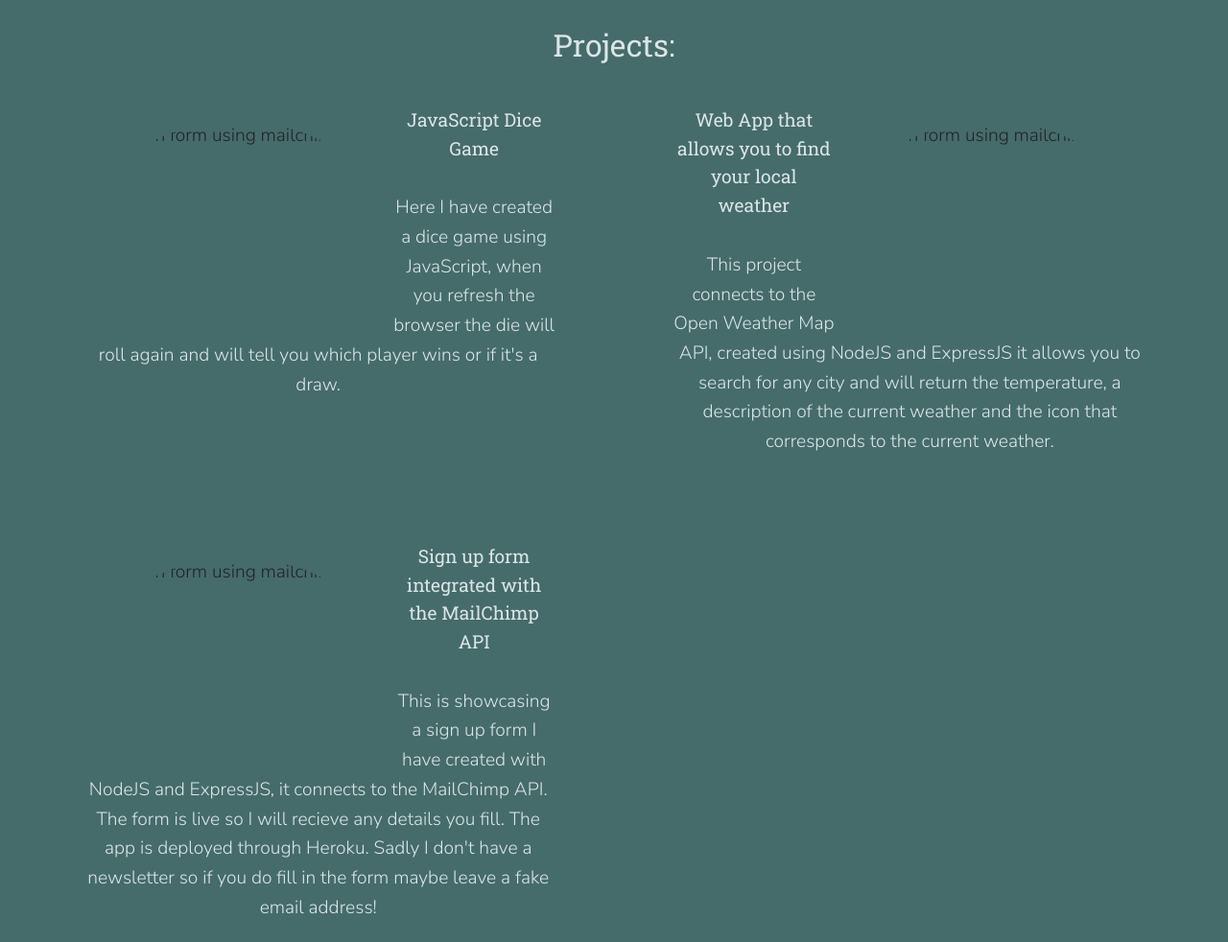
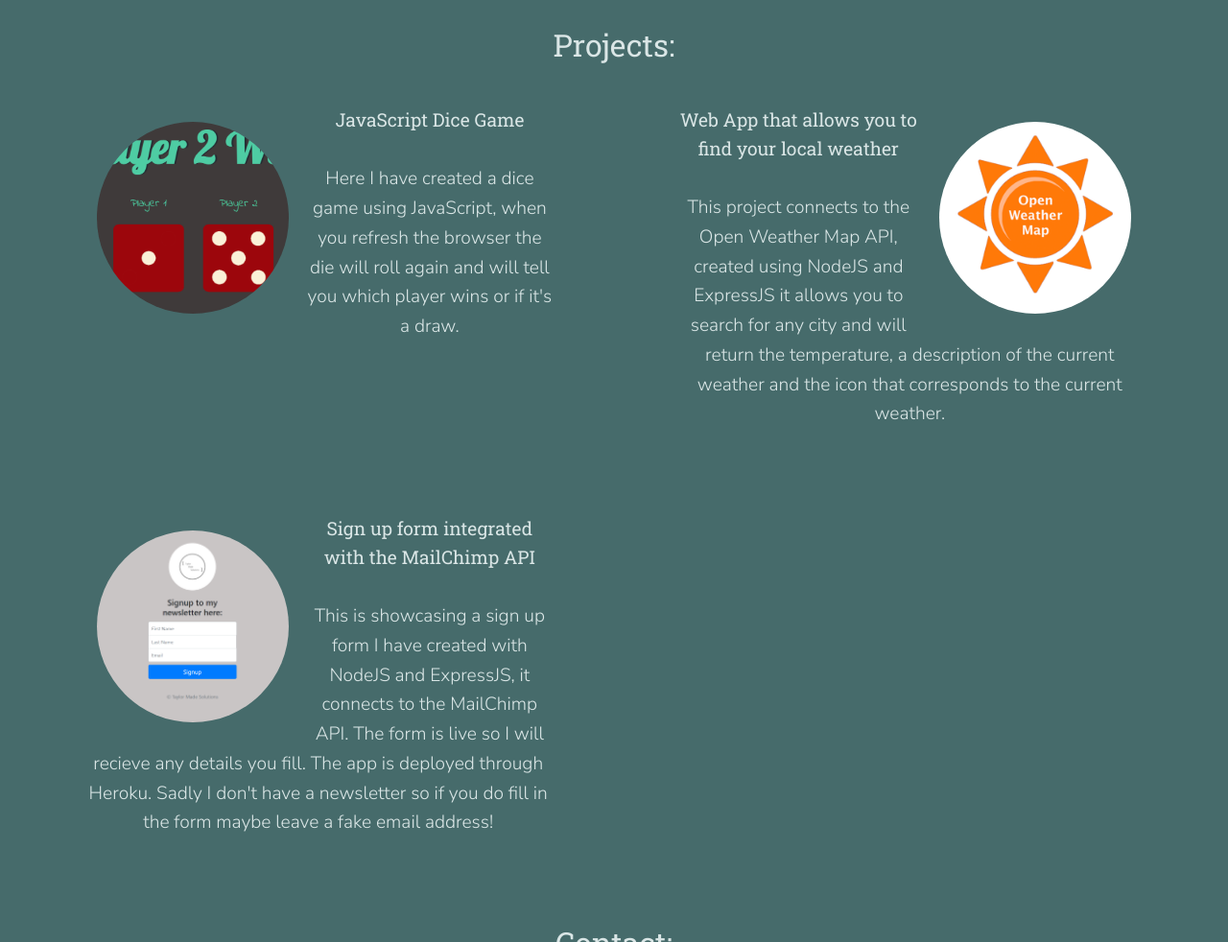
Before and after one commit to beta86/Portfolio, a plain HTML site: page index.html in a window 1280 px wide. Shown: the part 2320-3302 px from the top of the page at 96% size. Drawn offline with nearby package versions, Linux system fonts and the light colour scheme; the site is published under a folder, as on GitHub Pages, so addresses that start at the root find nothing.

Commit message:
fix issue preventing images to load

```diff
--- a/index.html
+++ b/index.html
@@ -75,7 +75,7 @@
         <h2>Projects:</h2>
         <div class="row">
             <div class="col-lg project-col">
-                <img class="api-image-left" src="/images/dice-screenshot.png" alt="sign in form using mailchimp API">
+                <img class="api-image-left" src="images/dice-screenshot.png" alt="JavaScript dice game logo">
                 <a class="link-text" href="dicee.html">JavaScript Dice Game</a>
                 <p class="project-text">
                     <br> Here I have created a dice game using JavaScript, when you refresh the browser
@@ -84,7 +84,7 @@
                 </p>
             </div>
             <div class="col-lg project-col">
-                <img class="api-image-right" src="/images/weather.png" alt="sign in form using mailchimp API">
+                <img class="api-image-right" src="images/weather.png" alt="Open weather logo">
                 <a class="link-text" href="https://limitless-peak-80052.herokuapp.com/">Web App that allows you to find
                     your local weather</a>
                 <p class="project-text">
@@ -96,7 +96,7 @@
         </div>
         <div class="row">
             <div class="col-lg-6 project-col">
-                <img class="api-image-left" src="/images/api2.png" alt="sign in form using mailchimp API">
+                <img class="api-image-left" src="images/api2.png" alt="Screenshot of sign up form page">
                 <a class="link-text" href="https://damp-gorge-84551.herokuapp.com/">Sign up form integrated with the
                     MailChimp API</a>
                 <p class="project-text">
```
